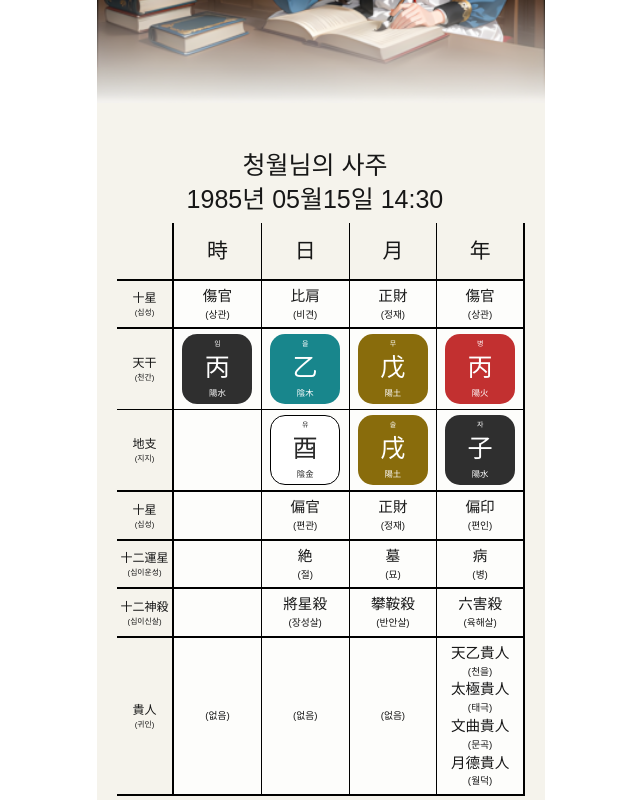
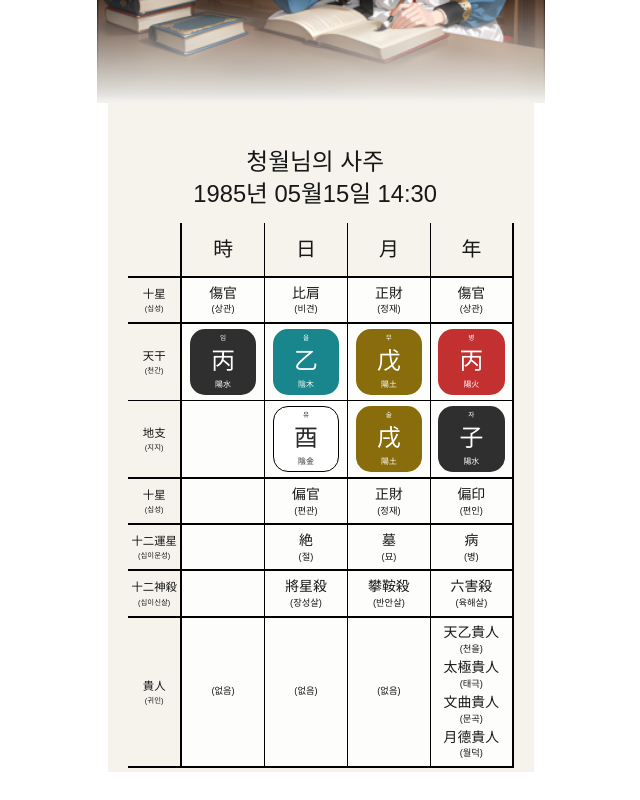
Before and after one commit to LeeHyoGeun96/rocketai, a Next.js app: page / in a window 1280 px wide. Shown: the part 1573-2373 px from the top of the page, without its empty margins (319-959 px from the left). After the commit the page ends 2345 px from the top, so only its background shows below. Built offline with nearby package versions, Linux system fonts and the light colour scheme.

Commit message:
refacotr: inline-size container -> block으로 이동
- block width 조정 시 레이아웃 망가지는 현상 발생하므로

```diff
--- a/components/UI/Webtoon/WebtoonBlock.tsx
+++ b/components/UI/Webtoon/WebtoonBlock.tsx
@@ -22,6 +22,7 @@ export function WebtoonBlock({
         zIndex,
         marginTop: topM,
         marginBottom: bottomM,
+        containerType: "inline-size",
       }}
     >
       {children}
--- a/components/UI/Webtoon/WebtoonContainer.tsx
+++ b/components/UI/Webtoon/WebtoonContainer.tsx
@@ -10,9 +10,6 @@ export function WebtoonContainer({
   return (
     <div
       className={`max-w-md mx-auto flex flex-col items-center w-full ${className}`}
-      style={{
-        containerType: "inline-size",
-      }}
     >
       {children}
     </div>
--- a/pages/index.tsx
+++ b/pages/index.tsx
@@ -32,7 +32,7 @@ export default function Home() {
             minFontSize={1}
           />
         </WebtoonImageBlock>
-        <WebtoonBlock>
+        <WebtoonBlock customClassName="w-[95%]">
           <WebtoonText
             maxFontSize={25}
             minFontSize={1}
```
